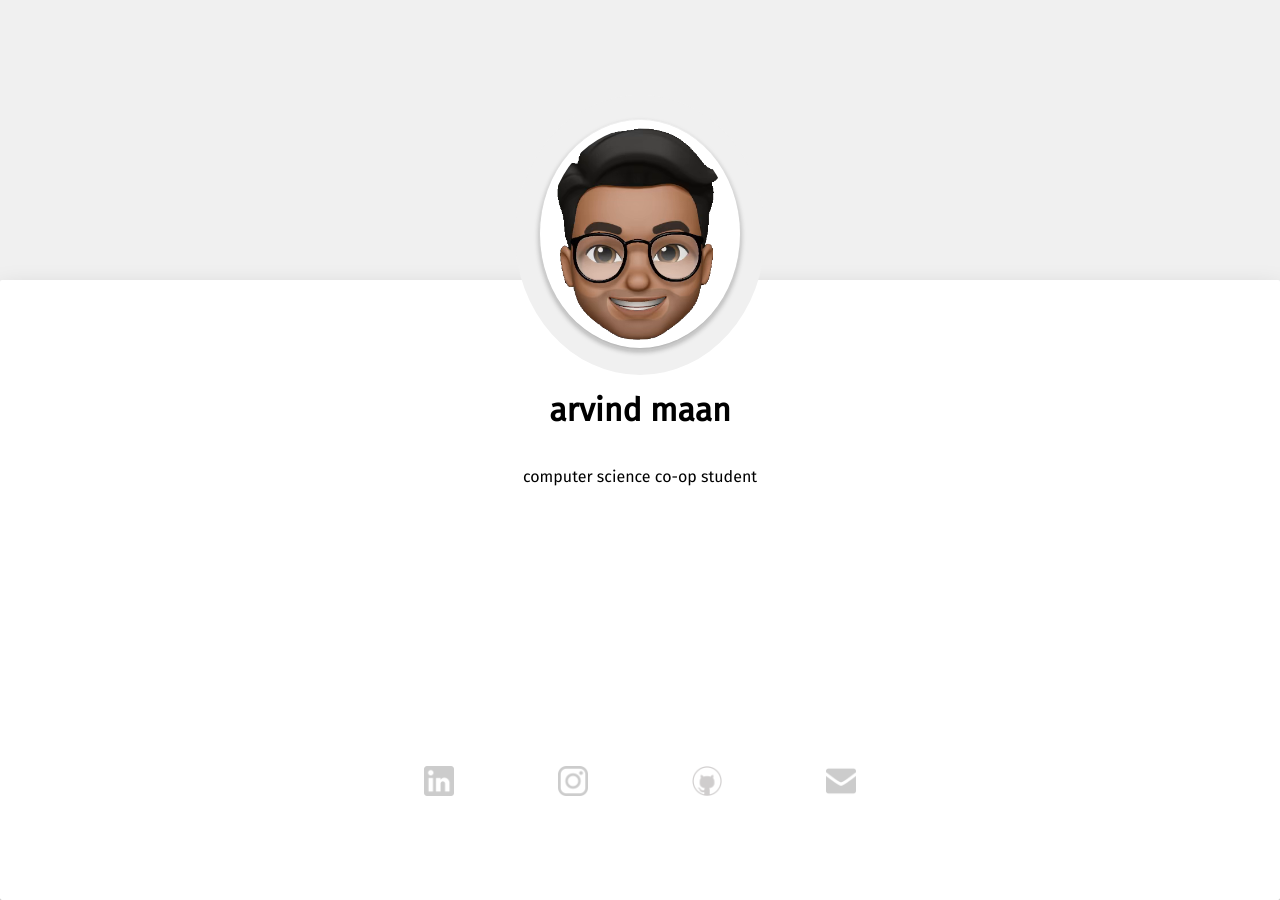
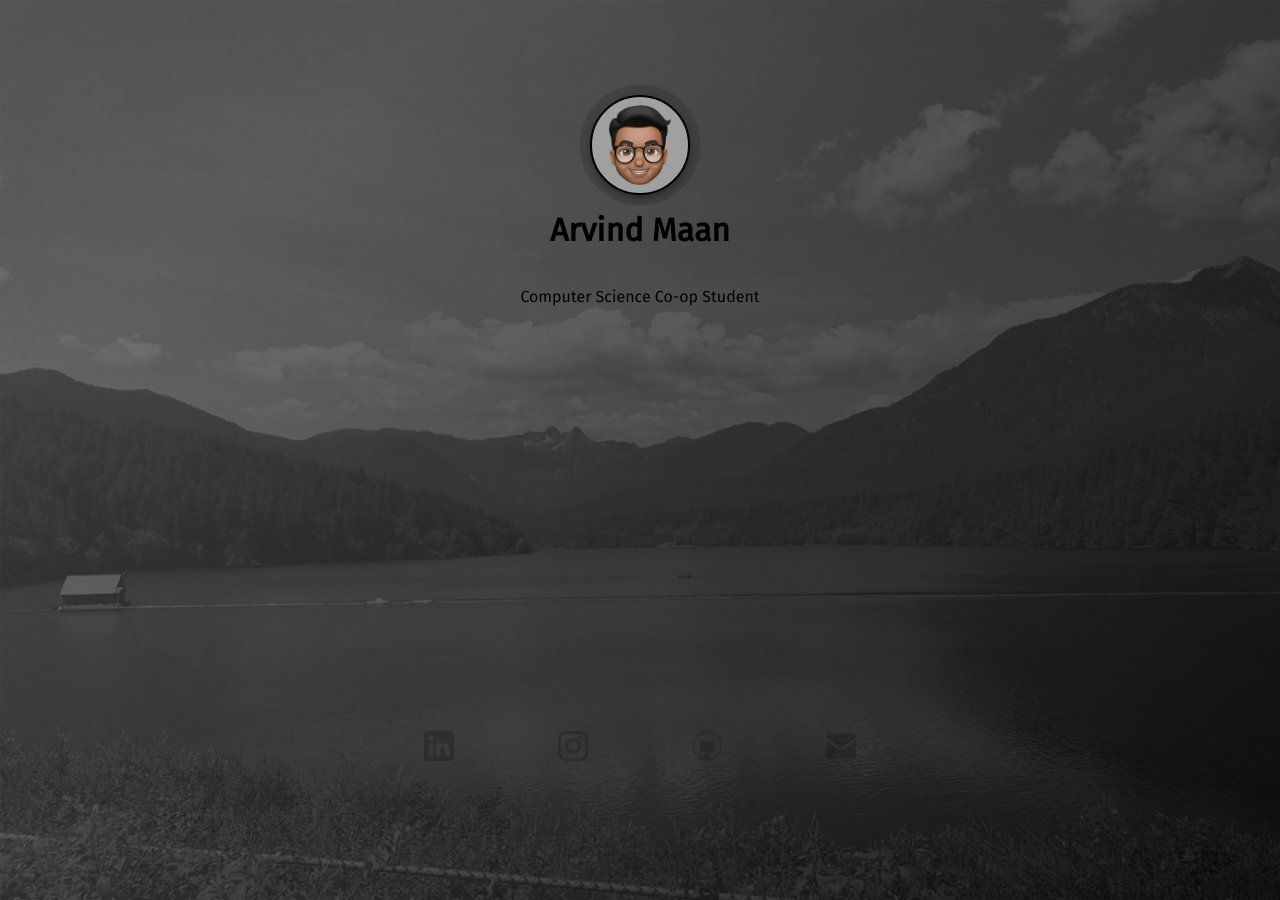
Before and after one commit to Arvind-Maan/arvind-maan.github.io, a Jekyll site: the page built from index.html, in a window 1280 px wide. Built offline with Jekyll 4.4.1, drawn with Linux system fonts in a browser that asks for light colours.

Commit message:
[Feature] Added Background Picture

```diff
--- a/_layouts/default.html
+++ b/_layouts/default.html
@@ -17,8 +17,8 @@
       </a>
     </div>
     <div class="content-box">
-      <h1 class= "title">{{ page.title | downcase }}</h1>
-      <p class= "description">{{ page.description | downcase }}</p>
+      <h1 class= "title">{{ page.title }}</h1>
+      <p class= "description">{{ page.description }}</p>
     </div>
     <div class="content-row">
       {% include icons.html %}
--- a/_sass/main.scss
+++ b/_sass/main.scss
@@ -6,12 +6,15 @@ $animationoffset: -20%;
 
 html {
   height: 100%;
+  background: url("/assets/images/cover2.png") no-repeat #666666;
+  background-size: cover;
 }
 
 body {
   margin: 0;
   height: 100%;
-  background-color: $bgcolor;
+  background-color: rgba(68, 68, 68, 0.4);
+  background-image: linear-gradient(140deg,rgba(68, 68, 68, 0.6) 20%, rgba(0, 0, 0, 0.8));
 }
 
 .container {
@@ -24,38 +27,39 @@ body {
 
 .content-avatar {
   bottom: $avataroffset;
-  background-color: $bg2color;
   z-index: 1;
   position: relative;
-  border: $bgcolor solid 25px;
+  width: 100px;
+  min-height: 100px;
   border-radius: $circleradius;
-  object-fit: contain;
-  width:200px;
-  min-height: 200px;
+
   &::before {
-    animation: pulse 1.5s linear infinite;
-    border: $bgcolor solid 20px;
+    animation: pulse 1.3s linear infinite;
+    border: #000000 solid 20px;
     border-radius: $circleradius;
     box-sizing: border-box;
     content: " ";
-    height: 140%;
+    width:140%;
+    height:140%;
     left: $animationoffset;
-    opacity: 0.9;
+    opacity: 0.3;
     position: absolute;
     top: $animationoffset;
     transform: scale(0.7);
-    width: 140%;
     z-index: -1;
   }
 }
 
 .content-avatar-img {
-  width: 92%;
-  height: 92%;
+  width: 100%;
+  height: 100%;
   padding: 8px;
-
+  object-fit: contain;
   z-index: 2;
   border-radius: $circleradius;
+  background: #a0a0a0;
+  box-sizing: border-box;
+  border: black solid 2px;
   box-shadow: 0 3px 6px rgba(0, 0, 0, 0.16), 0 3px 6px rgba(0, 0, 0, 0.23);
 }
 
@@ -68,20 +72,15 @@ body {
   flex-direction: column;
   align-items: center;
   padding-top: 90px;
-
-  background-color: $bg2color;
   font-family: "Fira Sans";
   width: 100%;
   height: 100%;
-  border-radius: 2px;
-  box-shadow: 0 14px 28px rgba(0, 0, 0, 0.25), 0 10px 10px rgba(0, 0, 0, 0.22);
 }
 
 .content-row {
   position: absolute;
   width: 50%;
   bottom: 15%;
-  background: $bg2color;
   display: flex;
   flex-direction: row;
   justify-content: space-evenly;
@@ -129,7 +128,7 @@ body {
   }
 
   .content-avatar {
-    width: 300px; height: 300px; border-radius: 50%;
+    width: 300px; min-height: 300px; border-radius: 50%;
   }
   .content-avatar-img {
     padding: 10px;
--- a/assets/css/styles.css
+++ /dev/null
@@ -1,40 +0,0 @@
-html { height: 100%; }
-
-body { margin: 0; height: 100%; background-color: #f0f0f0; }
-
-.container { display: flex; height: 100%; flex-direction: column; justify-content: flex-end; align-items: center; }
-
-.content-avatar { bottom: -95px; background-color: white; z-index: 1; position: relative; width: 200px; min-height: 200px; border: #f0f0f0 solid 25px; border-radius: 50%; }
-
-.content-avatar::before { animation: pulse 1.5s linear infinite; border: #ffffff solid 20px; border-radius: 50%; box-sizing: border-box; content: " "; height: 140%; left: -20%; opacity: 0.9; position: absolute; top: -20%; transform: scale(0.7); width: 140%; z-index: -1; }
-
-.content-avatar-img { width: 92%; height: 92%; padding: 8px; object-fit: contain; z-index: 2; border-radius: 50%; box-shadow: 0 3px 6px rgba(0, 0, 0, 0.16), 0 3px 6px rgba(0, 0, 0, 0.23); }
-
-.content-avatar-img:hover { box-shadow: 0 19px 38px rgba(0, 0, 0, 0.3), 0 15px 12px rgba(0, 0, 0, 0.22); }
-
-.content-box { display: flex; flex-direction: column; align-items: center; padding-top: 90px; background-color: white; font-family: "Fira Sans"; width: 100%; height: 65%; border-radius: 2px; box-shadow: 0 14px 28px rgba(0, 0, 0, 0.25), 0 10px 10px rgba(0, 0, 0, 0.22); }
-
-.content-row { position: absolute; width: 50%; bottom: 100px; background: #ffffff; display: flex; flex-direction: row; justify-content: space-evenly; }
-
-.icon { width: 30px; height: 30px; opacity: 0.2; z-index: 2; }
-
-.icon:hover { width: 30px; height: 30px; opacity: 1; }
-
-/*
-    Colour schemes:
-    white & #f0f0f0
-
-*/
-@keyframes pulse { to { opacity: 0;
-    -webkit-transform: scale(1);
-    transform: scale(1); } }
-
-@media only screen and (max-device-width: 500px) { .icon { width: 80px; height: 80px; opacity: 0.2; z-index: 2; }
-  .icon:hover { width: 80px; height: 80px; opacity: 1; }
-  .content-row { width: 100%; }
-  .content-avatar { width: 300px; height: 300px; border-radius: 50%; }
-  .content-avatar-img { padding: 10px;}
-
-  .content-box { font-size: 250%;}
-}
-/*# sourceMappingURL=styles.css.map */
--- /dev/null
+++ b/assets/css/styles.scss
@@ -0,0 +1,3 @@
+---
+---
+@import 'main'
```
Also changed, not shown: assets/images/cover2.png (added), 5 other files.
